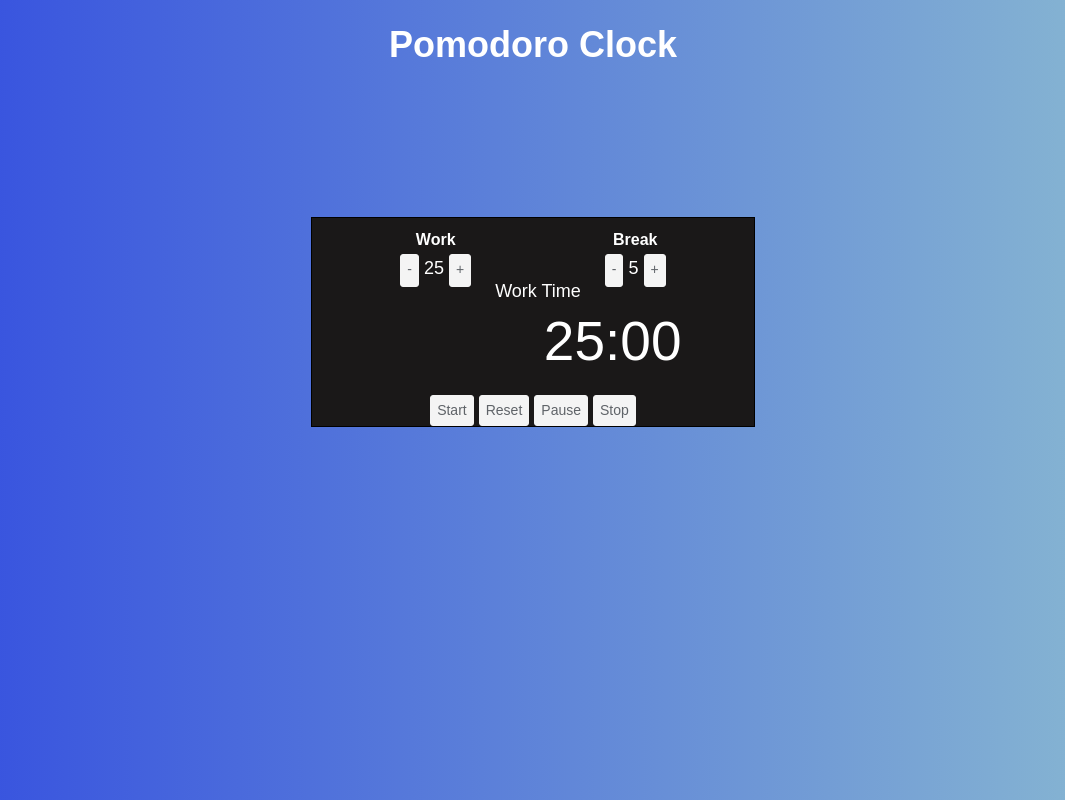
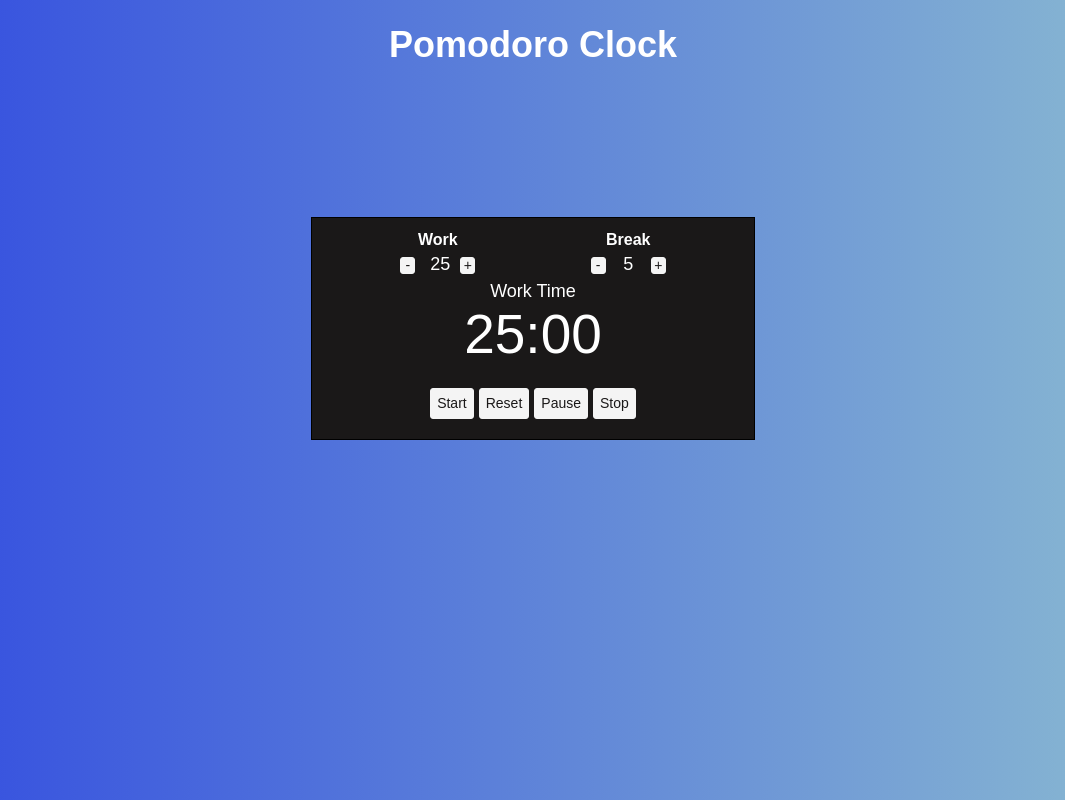
Before and after one commit to carldoleolundgren/pomodoro, a plain HTML site: page index.html in a window 1280 px wide. Shown: the whole page, without its empty margins (107-1172 px from the left). Drawn offline with Linux system fonts and the light colour scheme.

Commit message:
updated css for marginally improved visuals

```diff
--- a/index.html
+++ b/index.html
@@ -11,18 +11,21 @@
     <div class="big-container">
         <div class="header">
             <div class="header-left">
-                <h2 id="work-label">Work</h2><br>
-                <button class="header-item header-button" id="minus-time">-</button>
+                <h2 id="work-label">Work</h2>
+                <br>
+                <button class="header-button" id="minus-time">-</button>
                 <div class="header-item" id="start-time">25</div>
-                <button class="header-item header-button" id="plus-time">+</button>
+                <button class="header-button" id="plus-time">+</button>
             </div>
             <div class="header-right">
-                <h2 id="break-label"> Break</h2><br>
-                <button class="header-item header-button" id="minus-break">-</button>
+                <h2 id="break-label">Break</h2>
+                <br>
+                <button class="header-button" id="minus-break">-</button>
                 <div class="header-item" id="break-time">5</div>
-                <button class="header-item header-button" id="plus-break">+</button>
+                <button class="header-button" id="plus-break">+</button>
             </div>
-        </div><br><br><br>
+        </div>
+        <br><br><br>
         <div class="status">Work Time</div>
         <div class="timer"></div>
         <div class="footer">
--- a/style.css
+++ b/style.css
@@ -15,7 +15,7 @@ h2 {
 button {
     outline: none;
     line-height: 27px;
-    color: #5F6368;
+    color: rgb(26, 24, 24);
     background-color: #F4F4F4;
     font-family: arial, sans-serif;
     font-size: 14px;
@@ -35,12 +35,27 @@ button:hover {
     text-align: center;
     background-color: rgb(26, 24, 24);
     width: 35%;
+
 }
 
 .header-item, .header-left, .header-right {
     display: inline-block;
     padding-bottom: 5%;
 }
+
+.header-item {
+    line-height: 15px;
+    width: 15px;
+    padding-left: 10px;
+    padding-right: 10px;
+}
+
+.header-button {
+    padding: 0px;
+    line-height: 15px;
+    width: 15px;
+}
+
 
 .header-left {
     float: left;
@@ -56,3 +71,7 @@ button:hover {
     padding-bottom: 5%;
     font-size: 55px;
 }
+
+.footer {
+    margin-bottom: 20px;
+}
```
